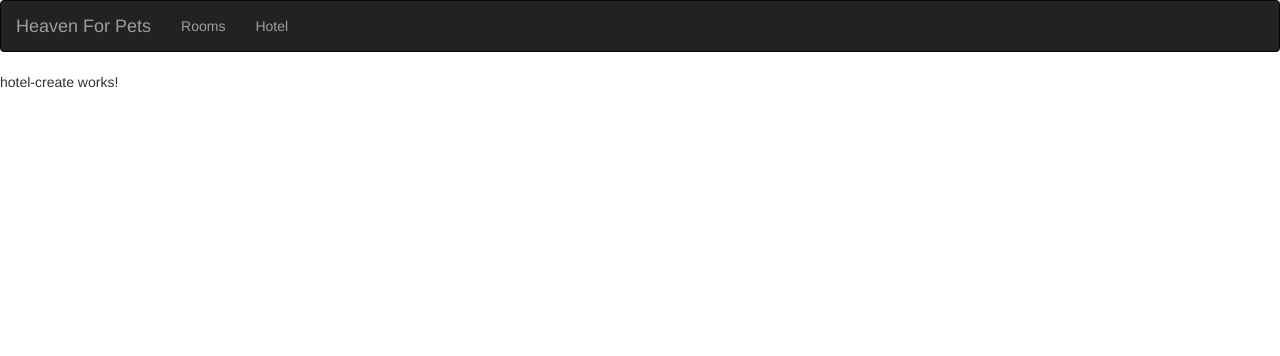
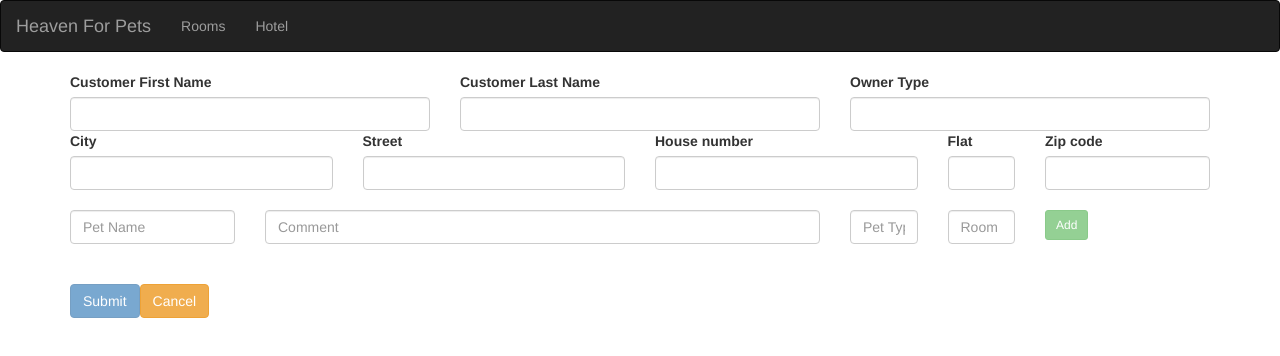
Before and after one commit to robertszczygielski/petHotel_front, an Angular app: page /hotel/add in a window 1280 px wide. Shown: the top 356 px of the page. Built offline with nearby package versions, Linux system fonts and the light colour scheme.

Commit message:
Add new DOT and view for creating new customer

```diff
--- a/src/app/dtos/Owner.ts
+++ b/src/app/dtos/Owner.ts
@@ -8,4 +8,12 @@ export class Owner {
   petList: Pet[];
   address: Address;
 
+
+  constructor(firstName: string, lastName: string, ownerCategory: string, petList: Pet[], address: Address) {
+    this.firstName = firstName;
+    this.lastName = lastName;
+    this.ownerCategory = ownerCategory;
+    this.petList = petList;
+    this.address = address;
+  }
 }
--- a/src/app/hotel/hotel-create/hotel-create.component.html
+++ b/src/app/hotel/hotel-create/hotel-create.component.html
@@ -1,3 +1,129 @@
-<p>
-  hotel-create works!
-</p>
+<div class="container">
+  <!--<div class="row">-->
+    <!--<div class="col">-->
+      <section>
+        <form novalidate [formGroup]="ownerForm" (ngSubmit)="onSubmitOwner()">
+          <fieldset>
+
+            <div class="row">
+            <div class="col-xs-6 col-md-4">
+              <label>Customer First Name</label>
+              <input type="text"
+                     class="form-control"
+                     formControlName="firstName">
+            </div>
+
+            <div class="col-xs-6 col-md-4">
+              <label>Customer Last Name</label>
+              <input type="text"
+                     class="form-control"
+                     formControlName="lastName">
+            </div>
+
+            <div class="col-xs-6 col-md-4">
+              <label>Owner Type</label>
+              <input type="text"
+                     class="form-control"
+                     formControlName="ownerCategory">
+            </div>
+           </div>
+
+           <div class="row">
+            <div class="col-xs-6 col-md-3">
+              <label>City</label>
+              <input type="text"
+                     class="form-control"
+                     formControlName="city">
+            </div>
+
+            <div class="col-xs-6 col-md-3">
+              <label>Street</label>
+              <input type="text"
+                     class="form-control"
+                     formControlName="street">
+            </div>
+
+            <div class="col-xs-6 col-md-3">
+              <label>House number</label>
+              <input type="text"
+                     class="form-control"
+                     formControlName="numberofHouse">
+            </div>
+
+            <div class="col-xs-6 col-md-1">
+              <label>Flat</label>
+              <input type="text"
+                     class="form-control"
+                     formControlName="numberofFlat">
+            </div>
+
+            <div class="col-xs-6 col-md-2">
+              <label>Zip code</label>
+              <input type="text"
+                     class="form-control"
+                     formControlName="zipCode">
+            </div>
+           </div>
+
+            <br/>
+            <form novalidate [formGroup]="petForm" (ngSubmit)="onSubmitPet()">
+
+              <div class="row">
+                <div class="col-xs-6 col-md-2">
+                  <label class="sr-only">Pet Name</label>
+                  <input type="text"
+                         class="form-control"
+                         formControlName="petName"
+                         placeholder="Pet Name">
+                </div>
+
+                <div class="col-xs-6 col-md-6">
+                  <label class="sr-only">Comment</label>
+                  <input type="text"
+                         class="form-control"
+                         formControlName="petComment"
+                         placeholder="Comment">
+                </div>
+
+                <div class="col-xs-6 col-md-1">
+                  <label class="sr-only">Pet Type</label>
+                  <input type="text"
+                         class="form-control"
+                         formControlName="petType"
+                         placeholder="Pet Type">
+                </div>
+
+                <div class="col-xs-6 col-md-1">
+                  <label class="sr-only">Room</label>
+                  <input type="text"
+                         class="form-control"
+                         formControlName="petRoomNumber"
+                         placeholder="Room">
+                </div>
+
+                <div class="col-xs-6 col-md-1">
+                  <button type="submit" class="btn btn-sm btn-success"  [disabled]="!petForm.valid">Add</button>
+                </div>
+              </div>
+
+            </form>
+          </fieldset>
+
+          <br/>
+          <tr *ngFor="let pet of pets">
+            <td class="col-xs-6 col-md-2">{{pet.name}}<td>
+            <td class="col-xs-6 col-md-6">{{pet.comment}}</td>
+            <td class="col-xs-6 col-md-2">{{pet.petType}}</td>
+            <td class="col-xs-6 col-md-1">{{pet.roomNumber}}</td>
+            <td>
+            </td>
+          </tr>
+
+          <br/>
+          <button type="submit" class="btn btn-primary"  [disabled]="!ownerForm.valid">Submit</button>
+          <button type="button" class="btn btn-warning" (click)="redirectRoomPage()">Cancel</button>
+        </form>
+      </section>
+    <!--</div>-->
+  <!--</div>-->
+</div>
--- a/src/app/hotel/hotel-create/hotel-create.component.ts
+++ b/src/app/hotel/hotel-create/hotel-create.component.ts
@@ -1,15 +1,84 @@
 import { Component, OnInit } from '@angular/core';
+import { FormControl, FormGroup, Validators } from "@angular/forms";
+import { Pet } from "../../dtos/Pet";
+import { Owner } from "../../dtos/Owner";
+import { Address } from "../../dtos/Address";
+import { HotelService } from "../hotel.service";
 
 @Component({
   selector: 'app-hotel-create',
   templateUrl: './hotel-create.component.html',
-  styleUrls: ['./hotel-create.component.css']
+  styleUrls: ['./hotel-create.component.css'],
+  providers: [HotelService]
 })
 export class HotelCreateComponent implements OnInit {
 
-  constructor() { }
+  private ownerForm: FormGroup;
+  private petForm: FormGroup;
+  private pets: Pet[] = [];
+  private owner: Owner;
+
+  constructor(private hotelService: HotelService) { }
 
   ngOnInit() {
+
+    this.ownerForm = new FormGroup({
+      firstName: new FormControl('', Validators.required),
+      lastName: new FormControl('', Validators.required),
+      ownerCategory: new FormControl('', Validators.required),
+      city: new FormControl('', Validators.required),
+      street: new FormControl('', Validators.required),
+      numberofHouse: new FormControl('', Validators.required),
+      numberofFlat: new FormControl('', Validators.required),
+      zipCode: new FormControl('', Validators.required)
+    });
+
+    this.petForm = new FormGroup({
+      petName: new FormControl('', Validators.required),
+      petComment: new FormControl('', Validators.required),
+      petType: new FormControl('', Validators.required),
+      petRoomNumber: new FormControl('', Validators.required)
+    });
+
   }
 
+  onSubmitPet() {
+    if (this.petForm.valid) {
+      let pet: Pet = new Pet(
+        this.petForm.controls['petName'].value,
+        this.petForm.controls['petComment'].value,
+        this.petForm.controls['petType'].value,
+        this.petForm.controls['petRoomNumber'].value,
+      );
+
+      this.pets.push(pet);
+
+      this.petForm.reset();
+    }
+  }
+
+  onSubmitOwner() {
+    if (this.ownerForm.valid) {
+      let address: Address = new Address(
+        this.ownerForm.controls['city'].value,
+        this.ownerForm.controls['street'].value,
+        this.ownerForm.controls['numberofHouse'].value,
+        this.ownerForm.controls['numberofFlat'].value,
+        this.ownerForm.controls['zipCode'].value
+      );
+
+      this.owner = new Owner(
+        this.ownerForm.controls['firstName'].value,
+        this.ownerForm.controls['lastName'].value,
+        this.ownerForm.controls['ownerCategory'].value,
+        this.pets,
+        address
+      );
+
+      this.hotelService.saveOwner(this.owner).subscribe();
+
+      this.ownerForm.reset();
+      this.petForm.reset();
+    }
+  }
 }
--- a/src/app/hotel/hotel-list/hotel-list.component.html
+++ b/src/app/hotel/hotel-list/hotel-list.component.html
@@ -11,7 +11,7 @@
 
             </div>
             <div class="col-md-2">
-              <button type="button" class="btn btn-primary" (click)="redirectNewRoomPage()">New Customer</button>
+              <button type="button" class="btn btn-primary" (click)="redirectNewCustomerPage()">New Customer</button>
             </div>
           </div>
 
--- a/src/app/hotel/hotel-list/hotel-list.component.ts
+++ b/src/app/hotel/hotel-list/hotel-list.component.ts
@@ -2,7 +2,8 @@
 import { Component, OnInit } from '@angular/core';
 import { BasicOwnerInfo } from "../../dtos/BaseOwnerInfo";
 import { HotelService } from "../hotel.service";
-import {Pet} from "../../dtos/Pet";
+import { Pet } from "../../dtos/Pet";
+import { Router } from "@angular/router";
 
 
 @Component({
@@ -16,7 +17,8 @@ export class HotelListComponent implements OnInit {
   private baseOwnerInfos: BasicOwnerInfo[];
   private ownerPets: Pet[];
 
-  constructor(private hotelService: HotelService) { }
+  constructor(private hotelService: HotelService,
+              private router: Router) { }
 
   ngOnInit() {
     this.getBasicOwnerInfo();
@@ -51,4 +53,8 @@ export class HotelListComponent implements OnInit {
       );
     }
   }
+
+  redirectNewCustomerPage() {
+    this.router.navigate(['/hotel/add']);
+  }
 }
--- a/src/app/hotel/hotel.module.ts
+++ b/src/app/hotel/hotel.module.ts
@@ -4,11 +4,14 @@ import { CommonModule } from '@angular/common';
 import { HotelRoutingModule } from './hotel-routing.module';
 import { HotelCreateComponent } from './hotel-create/hotel-create.component';
 import { HotelListComponent } from './hotel-list/hotel-list.component';
+import { FormsModule, ReactiveFormsModule } from "@angular/forms";
 
 @NgModule({
   imports: [
     CommonModule,
-    HotelRoutingModule
+    HotelRoutingModule,
+    FormsModule,
+    ReactiveFormsModule
   ],
   declarations: [
     HotelCreateComponent,
--- a/src/app/hotel/hotel.service.ts
+++ b/src/app/hotel/hotel.service.ts
@@ -5,6 +5,7 @@ import { Observable } from "rxjs/Observable";
 import 'rxjs/add/operator/map'
 import 'rxjs/add/operator/catch';
 import {Pet} from "../dtos/Pet";
+import { Owner } from "../dtos/Owner";
 
 @Injectable()
 export class HotelService {
@@ -29,4 +30,10 @@ export class HotelService {
     return this.http.delete(this.baseUrl + 'clients/delete/' + id)
       .catch((err: any) => Observable.throw(err.json().error || 'SE'));
   }
+
+  saveOwner(owner: Owner): Observable<Owner> {
+    return this.http.post(this.baseUrl + 'hotel/add', owner)
+      .catch((err: any) => Observable.throw(err.json().error || "Save Owner SE"));
+  }
+
 }
--- a/src/app/room/room-create/room-create.component.ts
+++ b/src/app/room/room-create/room-create.component.ts
@@ -11,9 +11,8 @@ import { FormControl, FormGroup, Validators } from "@angular/forms";
   providers: [RoomService]
 })
 export class RoomCreateComponent implements OnInit, OnDestroy {
+
   private roomNumber: number;
-
-  private room: Room;
   private roomForm: FormGroup;
   private sub: any;
 
@@ -61,7 +60,7 @@ export class RoomCreateComponent implements OnInit, OnDestroy {
         this.roomForm.controls['numberOfPlaces'].value,
         this.roomForm.controls['petType'].value);
       this.roomService.updateRoom(room).subscribe();
-    } else {
+      } else {
         let room: Room = new Room(
           this.roomForm.controls['roomNumber'].value,
           this.roomForm.controls['numberOfPlaces'].value,
--- a/src/app/room/room.service.ts
+++ b/src/app/room/room.service.ts
@@ -19,6 +19,7 @@ export class RoomService {
   }
 
   saveRoom(room: Room): Observable<Room> {
+    console.log(room);
     return this.http.post(this.baseUrl + 'add', room)
       .catch((err: any) => Observable.throw(err.json().error) || 'Server error');
   }
```
Also changed, not shown: 1 other file (tests, documents, lock files or other folders).
